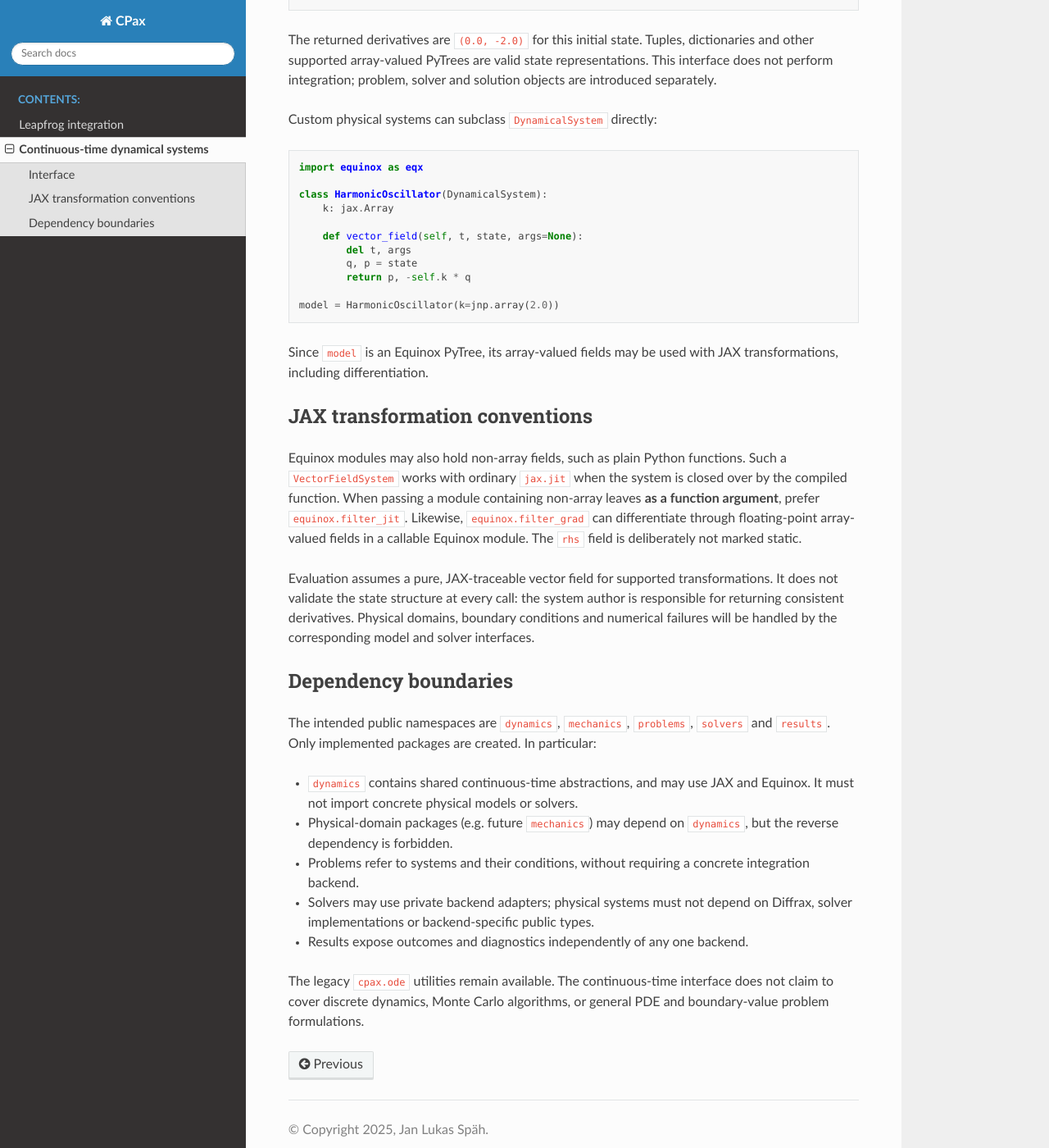
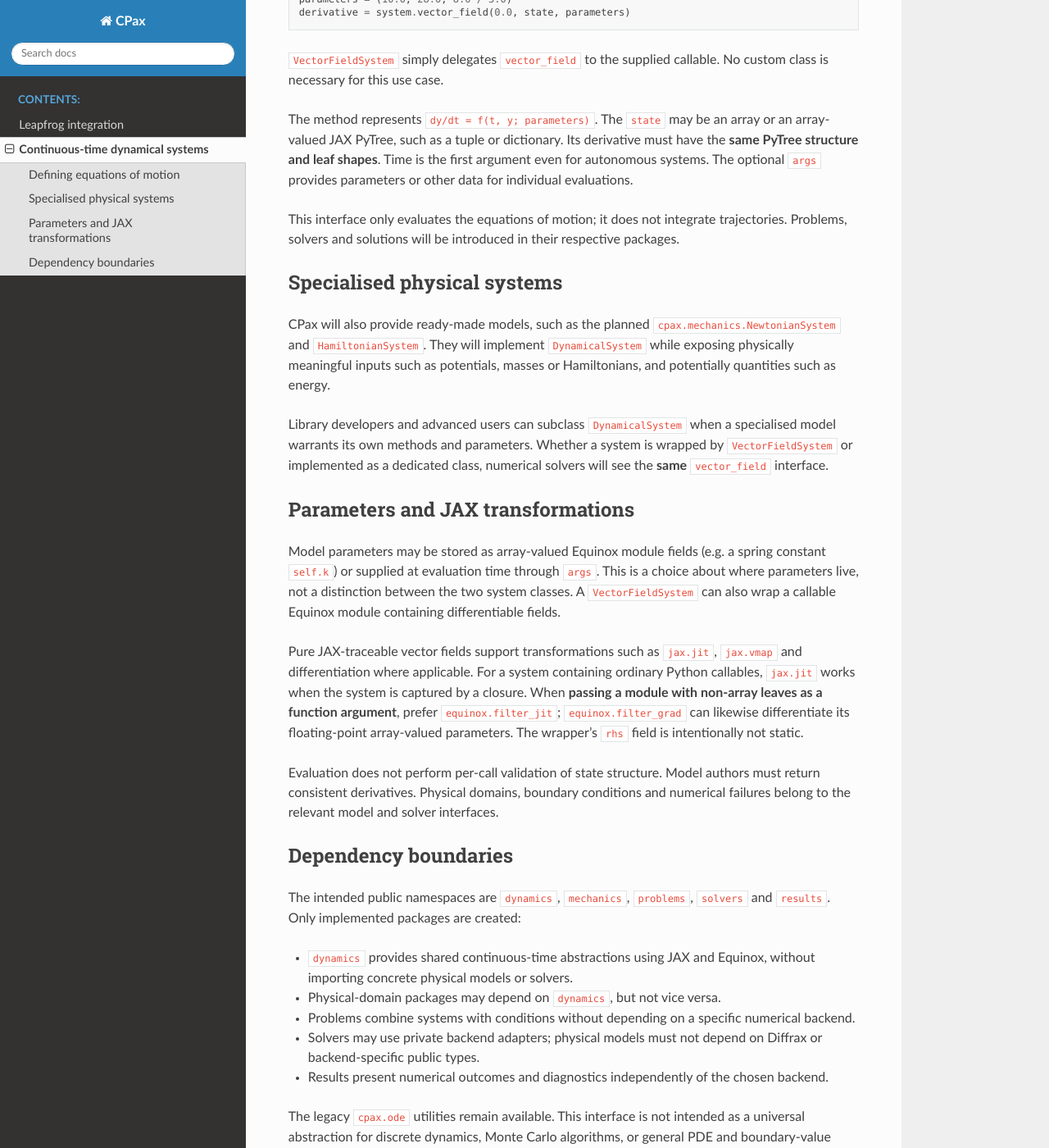
Before and after one commit to JaLuka98/CPax, a Sphinx documentation site: the page built from docs/source/dynamics.rst, in a window 1280 px wide and 1400 px high, scrolled down 750 px. Shown: the whole window at 82% size. Built offline with Sphinx 7.4.7 and the Read the Docs theme 3.1.0, drawn with Linux system fonts in a browser that asks for light colours; some of the changed text lies outside the part shown.

Commit message:
docs(dynamics): clarify abstract interface and callable wrapper
Present VectorFieldSystem as the simple default for arbitrary equations;
reserve explicit subclassing for specialised physics models and explain
parameter ownership without duplicating the oscillator example.

```diff
--- a/docs/source/dynamics.rst
+++ b/docs/source/dynamics.rst
@@ -1,98 +1,110 @@
 Continuous-time dynamical systems
 =================================
 
-CPax models continuous-time evolution through the shared
-``cpax.dynamics.DynamicalSystem`` interface. A system describes the
-physical equations of motion; it does **not** choose an integrator, initial
-condition, sampling interval, or numerical backend.
+In CPax, a continuous-time dynamical system defines equations of motion,
+independently of initial conditions, numerical solvers and output handling.
+All such systems share the abstract
+``cpax.dynamics.DynamicalSystem`` interface. Its central method is
+``vector_field(t, state, args=None)``.
 
-Interface
----------
+Most users do not need to subclass ``DynamicalSystem`` themselves.
+For arbitrary equations of motion, ``VectorFieldSystem`` provides the
+simplest starting point. It is just a concrete implementation of the same
+interface, **not a different kind of physical system**.
 
-A dynamical system is an Equinox module exposing
-``vector_field(t, state, args=None)``. Here, ``state`` is an array-valued
-JAX PyTree, and the returned derivative must have the **same PyTree structure
-and leaf shapes** as the input state. The time argument comes first even for
-autonomous systems; ``args`` can contain per-evaluation external parameters.
+Defining equations of motion
+----------------------------
 
-For direct equations of motion, wrap a callable in ``VectorFieldSystem``:
+For example, the Lorenz system can be specified as a Python function:
 
 .. code-block:: python
 
-   import jax
    import jax.numpy as jnp
 
    from cpax.dynamics import VectorFieldSystem
 
-   def oscillator(t, state, args):
+   def lorenz(t, state, args):
        del t
-       q, p = state
-       return p, -args["k"] * q
+       x, y, z = state
+       sigma, rho, beta = args
+       return (
+           sigma * (y - x),
+           x * (rho - z) - y,
+           x * y - beta * z,
+       )
 
-   system = VectorFieldSystem(oscillator)
-   state = (jnp.array(1.0), jnp.array(0.0))
-   dqdt, dpdt = system.vector_field(
-       0.0, state, {"k": jnp.array(2.0)}
-   )
+   system = VectorFieldSystem(lorenz)
+   state = (jnp.array(1.0), jnp.array(1.0), jnp.array(1.0))
+   parameters = (10.0, 28.0, 8.0 / 3.0)
+   derivative = system.vector_field(0.0, state, parameters)
 
-The returned derivatives are ``(0.0, -2.0)`` for this initial state.
-Tuples, dictionaries and other supported array-valued PyTrees are valid
-state representations. This interface does not perform integration; problem,
-solver and solution objects are introduced separately.
+``VectorFieldSystem`` simply delegates ``vector_field`` to the supplied
+callable. No custom class is necessary for this use case.
 
-Custom physical systems can subclass ``DynamicalSystem`` directly:
+The method represents ``dy/dt = f(t, y; parameters)``. The ``state``
+may be an array or an array-valued JAX PyTree, such as a tuple or dictionary.
+Its derivative must have the **same PyTree structure and leaf shapes**.
+Time is the first argument even for autonomous systems. The optional
+``args`` provides parameters or other data for individual evaluations.
 
-.. code-block:: python
+This interface only evaluates the equations of motion; it does not
+integrate trajectories. Problems, solvers and solutions will be introduced
+in their respective packages.
 
-   import equinox as eqx
+Specialised physical systems
+----------------------------
 
-   class HarmonicOscillator(DynamicalSystem):
-       k: jax.Array
+CPax will also provide ready-made models, such as the planned
+``cpax.mechanics.NewtonianSystem`` and ``HamiltonianSystem``.
+They will implement ``DynamicalSystem`` while exposing physically
+meaningful inputs such as potentials, masses or Hamiltonians, and potentially
+quantities such as energy.
 
-       def vector_field(self, t, state, args=None):
-           del t, args
-           q, p = state
-           return p, -self.k * q
+Library developers and advanced users can subclass ``DynamicalSystem``
+when a specialised model warrants its own methods and parameters. Whether
+a system is wrapped by ``VectorFieldSystem`` or implemented as a dedicated
+class, numerical solvers will see the **same** ``vector_field`` interface.
 
-   model = HarmonicOscillator(k=jnp.array(2.0))
+Parameters and JAX transformations
+----------------------------------
 
-Since ``model`` is an Equinox PyTree, its array-valued fields may be used
-with JAX transformations, including differentiation.
+Model parameters may be stored as array-valued Equinox module fields
+(e.g. a spring constant ``self.k``) or supplied at evaluation time
+through ``args``. This is a choice about where parameters live, not a
+distinction between the two system classes. A ``VectorFieldSystem``
+can also wrap a callable Equinox module containing differentiable fields.
 
-JAX transformation conventions
-------------------------------
+Pure JAX-traceable vector fields support transformations such as
+``jax.jit``, ``jax.vmap`` and differentiation where applicable.
+For a system containing ordinary Python callables, ``jax.jit`` works
+when the system is captured by a closure. When **passing a module with
+non-array leaves as a function argument**, prefer
+``equinox.filter_jit``; ``equinox.filter_grad`` can likewise
+differentiate its floating-point array-valued parameters. The wrapper's
+``rhs`` field is intentionally not static.
 
-Equinox modules may also hold non-array fields, such as plain Python
-functions. Such a ``VectorFieldSystem`` works with ordinary
-``jax.jit`` when the system is closed over by the compiled function.
-When passing a module containing non-array leaves **as a function argument**,
-prefer ``equinox.filter_jit``. Likewise, ``equinox.filter_grad``
-can differentiate through floating-point array-valued fields in a callable
-Equinox module. The ``rhs`` field is deliberately not marked static.
-
-Evaluation assumes a pure, JAX-traceable vector field for supported
-transformations. It does not validate the state structure at every call:
-the system author is responsible for returning consistent derivatives.
-Physical domains, boundary conditions and numerical failures will be
-handled by the corresponding model and solver interfaces.
+Evaluation does not perform per-call validation of state structure.
+Model authors must return consistent derivatives. Physical domains,
+boundary conditions and numerical failures belong to the relevant model
+and solver interfaces.
 
 Dependency boundaries
 ---------------------
 
 The intended public namespaces are ``dynamics``, ``mechanics``,
 ``problems``, ``solvers`` and ``results``. Only implemented packages
-are created. In particular:
+are created:
 
-* ``dynamics`` contains shared continuous-time abstractions, and may use
-  JAX and Equinox. It must not import concrete physical models or solvers.
-* Physical-domain packages (e.g. future ``mechanics``) may depend on
-  ``dynamics``, but the reverse dependency is forbidden.
-* Problems refer to systems and their conditions, without requiring a
-  concrete integration backend.
-* Solvers may use private backend adapters; physical systems must not depend
-  on Diffrax, solver implementations or backend-specific public types.
-* Results expose outcomes and diagnostics independently of any one backend.
+* ``dynamics`` provides shared continuous-time abstractions using JAX
+  and Equinox, without importing concrete physical models or solvers.
+* Physical-domain packages may depend on ``dynamics``, but not vice versa.
+* Problems combine systems with conditions without depending on a specific
+  numerical backend.
+* Solvers may use private backend adapters; physical models must not depend
+  on Diffrax or backend-specific public types.
+* Results present numerical outcomes and diagnostics independently of
+  the chosen backend.
 
-The legacy ``cpax.ode`` utilities remain available. The continuous-time
-interface does not claim to cover discrete dynamics, Monte Carlo algorithms,
-or general PDE and boundary-value problem formulations.
+The legacy ``cpax.ode`` utilities remain available. This interface
+is not intended as a universal abstraction for discrete dynamics, Monte
+Carlo algorithms, or general PDE and boundary-value problem formulations.
```
